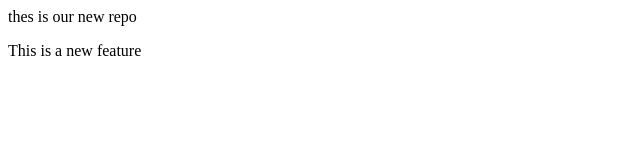
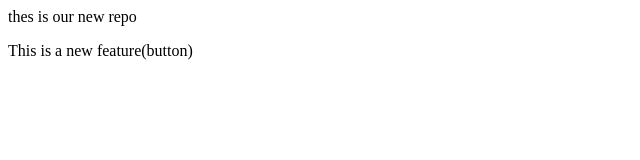
Before and after one commit to Sajid-dev359/Local-Repo, a plain HTML site: page index.html in a window 1280 px wide. Shown: the full height of the page, 0-640 px from the left. Drawn offline with Linux system fonts and the light colour scheme.

Commit message:
button changes

```diff
--- a/index.html
+++ b/index.html
@@ -1,4 +1,4 @@
 <p> thes is our new repo</p>
 <p>
-    This is a new feature
+    This is a new feature(button)
 </p>
```
